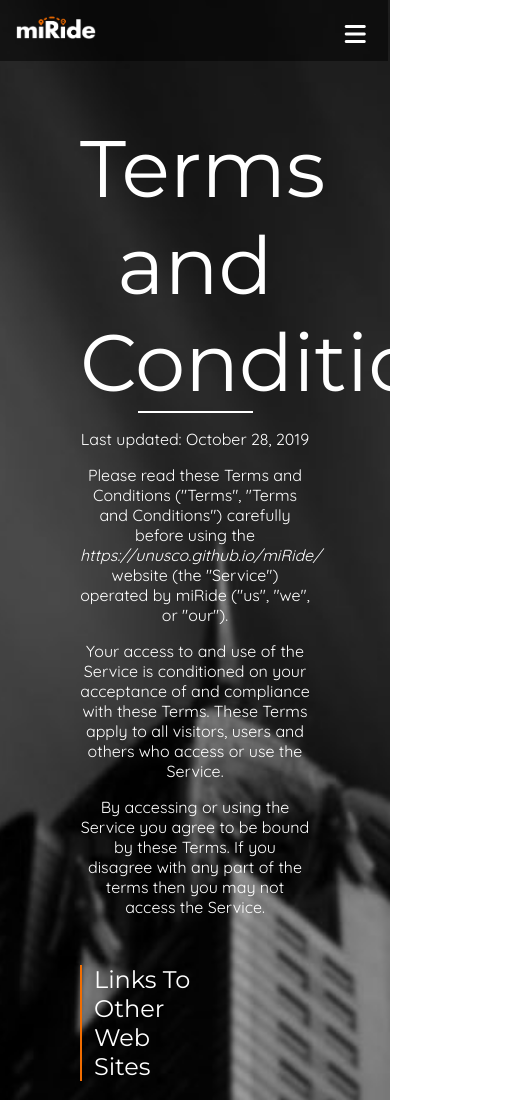
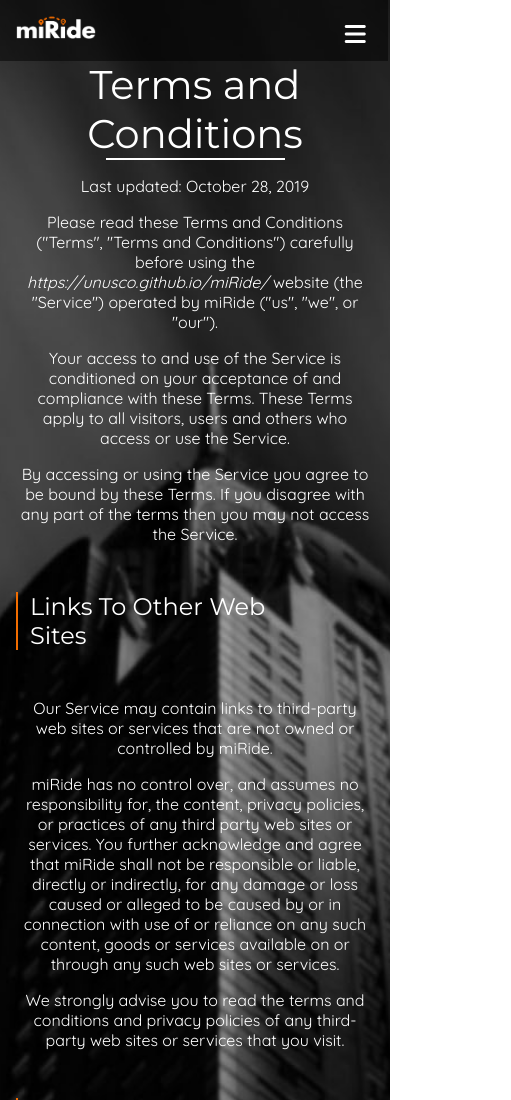
Before and after one commit to UNUS-SEG2900/unus.github.io, a plain HTML site: page terms-conditions.html in a window 390 px wide. Shown: the top 1100 px of the page, 511 px wide, since content can reach past the window. Drawn offline with Linux system fonts and the light colour scheme.

Commit message:
Fixed responsive terms and conditions page

```diff
--- a/style.css
+++ b/style.css
@@ -1021,3 +1021,13 @@ h1.tc-Title {
 #email-link {
 	color: #f26d00;
 }
+
+@media screen and (max-width: 450px){
+	h1.tc-Title {
+		font-size: 2.5em;
+	}
+	.tcContent {
+		padding: 1em;
+		padding-top: 2.5em;
+	}
+}
```
